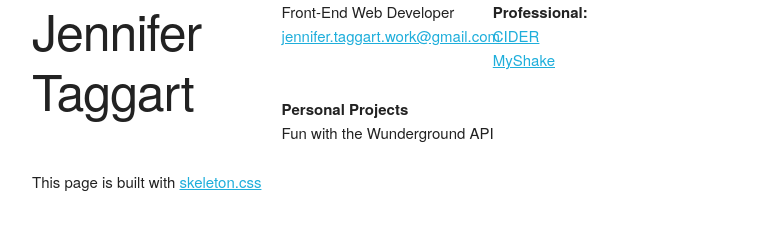
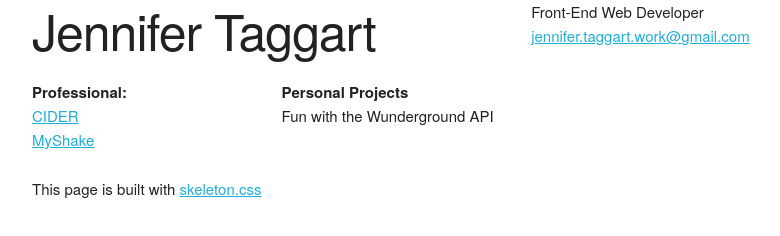
Before and after one commit to jennifertaggart/jennifertaggart.github.io, a plain HTML site: page index.html in a window 1280 px wide. Shown: the whole page, without its empty margins (128-908 px from the left). Drawn offline with Linux system fonts and the light colour scheme.

Commit message:
Fixed layout probs

```diff
--- a/index.html
+++ b/index.html
@@ -15,14 +15,15 @@
 <body>
   <!-- .container is main centered wrapper -->
   <div class="container">
-  <div class="row">
-      <div class="three columns">
+    <div class="row">
+      <div class="six columns">
         <h1>Jennifer Taggart</h1>
       </div>
-      <div class="three columns">
+      <div class="six columns">
         <p>Front-End Web Developer<br>
-  <a href="mailto:jennifer.taggart.work@gmail.com">jennifer.taggart.work@gmail.com</a></p>
+        <a href="mailto:jennifer.taggart.work@gmail.com">jennifer.taggart.work@gmail.com</a></p>
       </div>
+    </div>
 
   <!-- columns should be the immediate child of a .row -->
   <!-- just use a number and class 'column' or 'columns' -->
```
